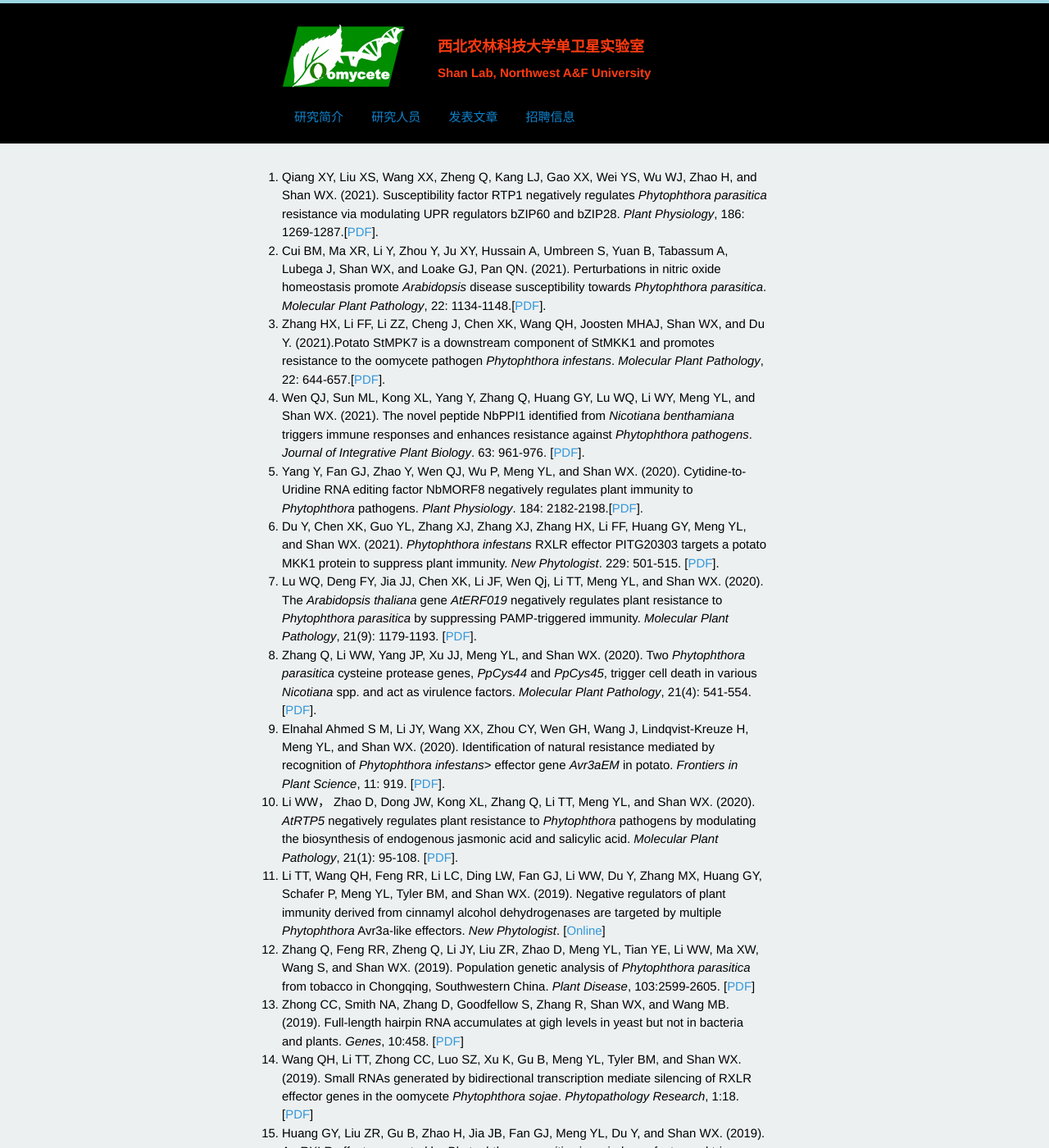
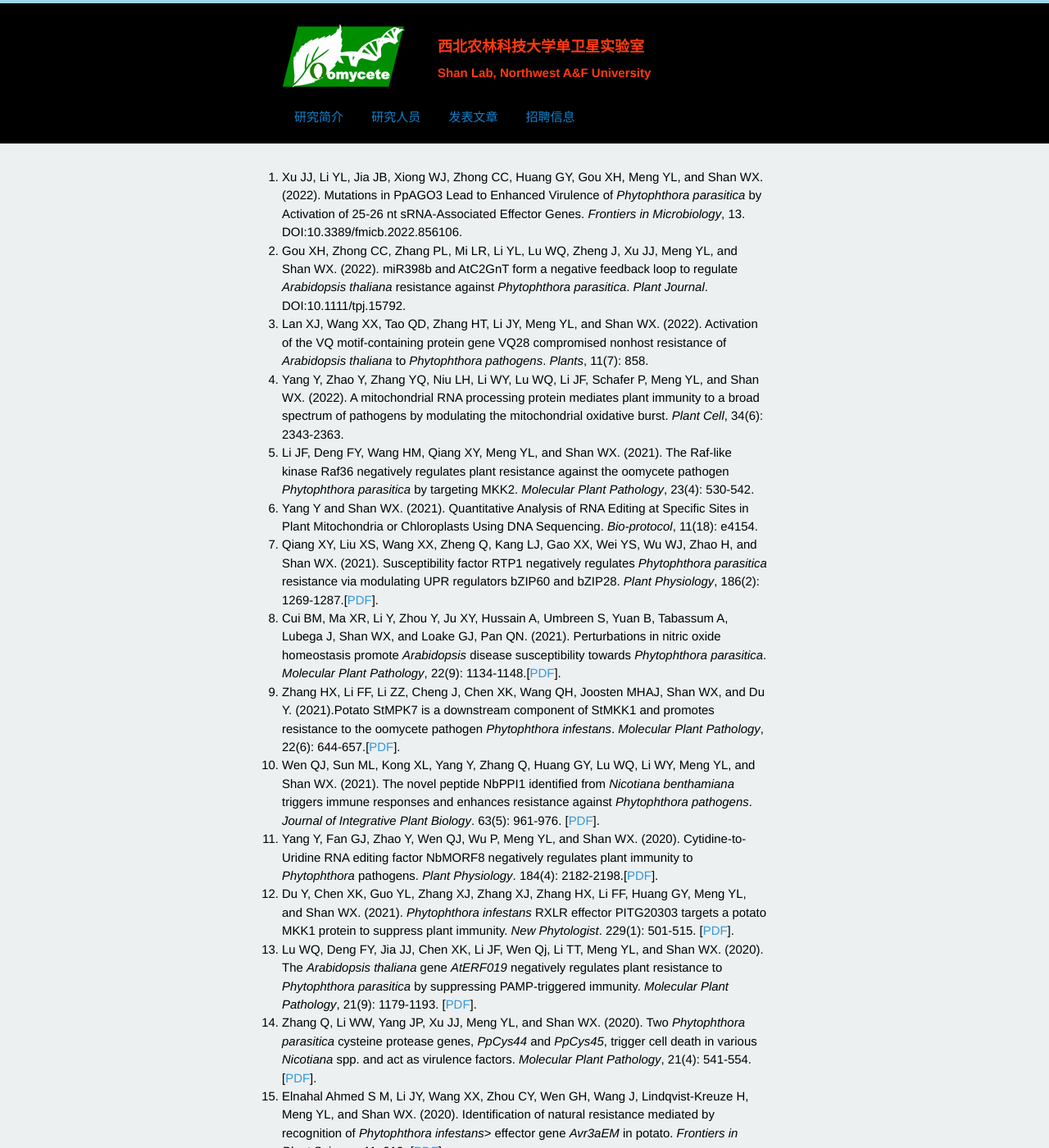
Before and after one commit to shanclub2/shanlab, a Jekyll site: the page built from publication.html, in a window 1280 px wide and 1400 px high. Shown: the whole window at 82% size. Built offline with Jekyll 4.4.1, drawn with Linux system fonts in a browser that asks for light colours; Markdown is read by kramdown in place of the engine named in the settings; a script that is not in the unit is left out.

Commit message:
Update publication.html

```diff
--- a/publication.html
+++ b/publication.html
@@ -6,29 +6,50 @@ title: 单卫星实验室
 <div id="home">
 
 <ol>
-
 <li>
-Qiang XY, Liu XS, Wang XX, Zheng Q, Kang LJ, Gao XX, Wei YS, Wu WJ, Zhao H, and Shan WX. (2021). Susceptibility factor RTP1 negatively regulates <i>Phytophthora parasitica</i> resistance via modulating UPR regulators bZIP60 and bZIP28. <i>Plant Physiology</i>, 186: 1269-1287.[<a href="/pdf/xyqiang2021.pdf">PDF</a>].
+Xu JJ, Li YL, Jia JB, Xiong WJ, Zhong CC, Huang GY, Gou XH, Meng YL, and Shan WX. (2022). Mutations in PpAGO3 Lead to Enhanced Virulence of <i>Phytophthora parasitica</i> by Activation of 25-26 nt sRNA-Associated Effector Genes. <i>Frontiers in Microbiology</i>, 13. DOI:10.3389/fmicb.2022.856106.
+</li>
+<li>
+Gou XH, Zhong CC, Zhang PL, Mi LR, Li YL, Lu WQ, Zheng J, Xu JJ, Meng YL, and Shan WX. (2022). miR398b and AtC2GnT form a negative feedback loop to regulate <i>Arabidopsis thaliana</i> resistance against <i>Phytophthora parasitica</i>. <i>Plant Journal</i>. DOI:10.1111/tpj.15792.
 </li>
 
 <li>
-Cui BM, Ma XR, Li Y, Zhou Y, Ju XY, Hussain A, Umbreen S, Yuan B, Tabassum A, Lubega J, Shan WX, and Loake GJ, Pan QN. (2021). Perturbations in nitric oxide homeostasis promote <i>Arabidopsis</i> disease susceptibility towards <i>Phytophthora parasitica</i>. <i>Molecular Plant Pathology</i>, 22: 1134-1148.[<a href="/pdf/bmcui2021.pdf">PDF</a>].
+Lan XJ, Wang XX, Tao QD, Zhang HT, Li JY, Meng YL, and Shan WX. (2022). Activation of the VQ motif-containing protein gene VQ28 compromised nonhost resistance of <i>Arabidopsis thaliana</i> to <i>Phytophthora pathogens</i>. <i>Plants</i>, 11(7): 858.
+</li>
+<li>
+Yang Y, Zhao Y, Zhang YQ, Niu LH, Li WY, Lu WQ, Li JF, Schafer P, Meng YL, and Shan WX. (2022). A mitochondrial RNA processing protein mediates plant immunity to a broad spectrum of pathogens by modulating the mitochondrial oxidative burst. <i>Plant Cell</i>, 34(6): 2343-2363.
 </li>
 
 <li>
-Zhang HX, Li FF, Li ZZ, Cheng J, Chen XK, Wang QH, Joosten MHAJ, Shan WX, and Du Y. (2021).Potato StMPK7 is a downstream component of StMKK1 and promotes resistance to the oomycete pathogen <i>Phytophthora infestans</i>. <i>Molecular Plant Pathology</i>, 22: 644-657.[<a href="/pdf/hxzhang2021.pdf">PDF</a>].
+Li JF, Deng FY, Wang HM, Qiang XY, Meng YL, and Shan WX. (2021). The Raf-like kinase Raf36 negatively regulates plant resistance against the oomycete pathogen <i>Phytophthora parasitica</i> by targeting MKK2. <i>Molecular Plant Pathology</i>, 23(4): 530-542.
 </li>
 
 <li>
-Wen QJ, Sun ML, Kong XL, Yang Y, Zhang Q, Huang GY, Lu WQ, Li WY, Meng YL, and Shan WX. (2021). The novel peptide NbPPI1 identified from <i>Nicotiana benthamiana</i> triggers immune responses and enhances resistance against <i>Phytophthora pathogens</i>. <i>Journal of Integrative Plant Biology</i>. 63: 961-976. [<a href="/pdf/qjwen2021.pdf">PDF</a>].
+Yang Y and Shan WX. (2021). Quantitative Analysis of RNA Editing at Specific Sites in Plant  Mitochondria or Chloroplasts Using DNA Sequencing. <i>Bio-protocol</i>, 11(18): e4154.
 </li>
 
 <li>
-Yang Y, Fan GJ, Zhao Y, Wen QJ, Wu P, Meng YL, and Shan WX. (2020). Cytidine-to-Uridine RNA editing factor NbMORF8 negatively regulates plant immunity to <i>Phytophthora</i> pathogens. <i>Plant Physiology</i>. 184: 2182-2198.[<a href="/pdf/yyang2020.pdf">PDF</a>].
+Qiang XY, Liu XS, Wang XX, Zheng Q, Kang LJ, Gao XX, Wei YS, Wu WJ, Zhao H, and Shan WX. (2021). Susceptibility factor RTP1 negatively regulates <i>Phytophthora parasitica</i> resistance via modulating UPR regulators bZIP60 and bZIP28. <i>Plant Physiology</i>, 186(2): 1269-1287.[<a href="/pdf/xyqiang2021.pdf">PDF</a>].
 </li>
 
 <li>
-Du Y, Chen XK, Guo YL, Zhang XJ, Zhang XJ, Zhang HX, Li FF, Huang GY, Meng YL, and Shan WX. (2021). <i>Phytophthora infestans</i> RXLR effector PITG20303 targets a potato MKK1 protein to suppress plant immunity. <i>New Phytologist</i>. 229: 501-515. [<a href="/pdf/ydu2021.pdf">PDF</a>].
+Cui BM, Ma XR, Li Y, Zhou Y, Ju XY, Hussain A, Umbreen S, Yuan B, Tabassum A, Lubega J, Shan WX, and Loake GJ, Pan QN. (2021). Perturbations in nitric oxide homeostasis promote <i>Arabidopsis</i> disease susceptibility towards <i>Phytophthora parasitica</i>. <i>Molecular Plant Pathology</i>, 22(9): 1134-1148.[<a href="/pdf/bmcui2021.pdf">PDF</a>].
+</li>
+
+<li>
+Zhang HX, Li FF, Li ZZ, Cheng J, Chen XK, Wang QH, Joosten MHAJ, Shan WX, and Du Y. (2021).Potato StMPK7 is a downstream component of StMKK1 and promotes resistance to the oomycete pathogen <i>Phytophthora infestans</i>. <i>Molecular Plant Pathology</i>, 22(6): 644-657.[<a href="/pdf/hxzhang2021.pdf">PDF</a>].
+</li>
+
+<li>
+Wen QJ, Sun ML, Kong XL, Yang Y, Zhang Q, Huang GY, Lu WQ, Li WY, Meng YL, and Shan WX. (2021). The novel peptide NbPPI1 identified from <i>Nicotiana benthamiana</i> triggers immune responses and enhances resistance against <i>Phytophthora pathogens</i>. <i>Journal of Integrative Plant Biology</i>. 63(5): 961-976. [<a href="/pdf/qjwen2021.pdf">PDF</a>].
+</li>
+
+<li>
+Yang Y, Fan GJ, Zhao Y, Wen QJ, Wu P, Meng YL, and Shan WX. (2020). Cytidine-to-Uridine RNA editing factor NbMORF8 negatively regulates plant immunity to <i>Phytophthora</i> pathogens. <i>Plant Physiology</i>. 184(4): 2182-2198.[<a href="/pdf/yyang2020.pdf">PDF</a>].
+</li>
+
+<li>
+Du Y, Chen XK, Guo YL, Zhang XJ, Zhang XJ, Zhang HX, Li FF, Huang GY, Meng YL, and Shan WX. (2021). <i>Phytophthora infestans</i> RXLR effector PITG20303 targets a potato MKK1 protein to suppress plant immunity. <i>New Phytologist</i>. 229(1): 501-515. [<a href="/pdf/ydu2021.pdf">PDF</a>].
 </li>
 
 <li>
```
